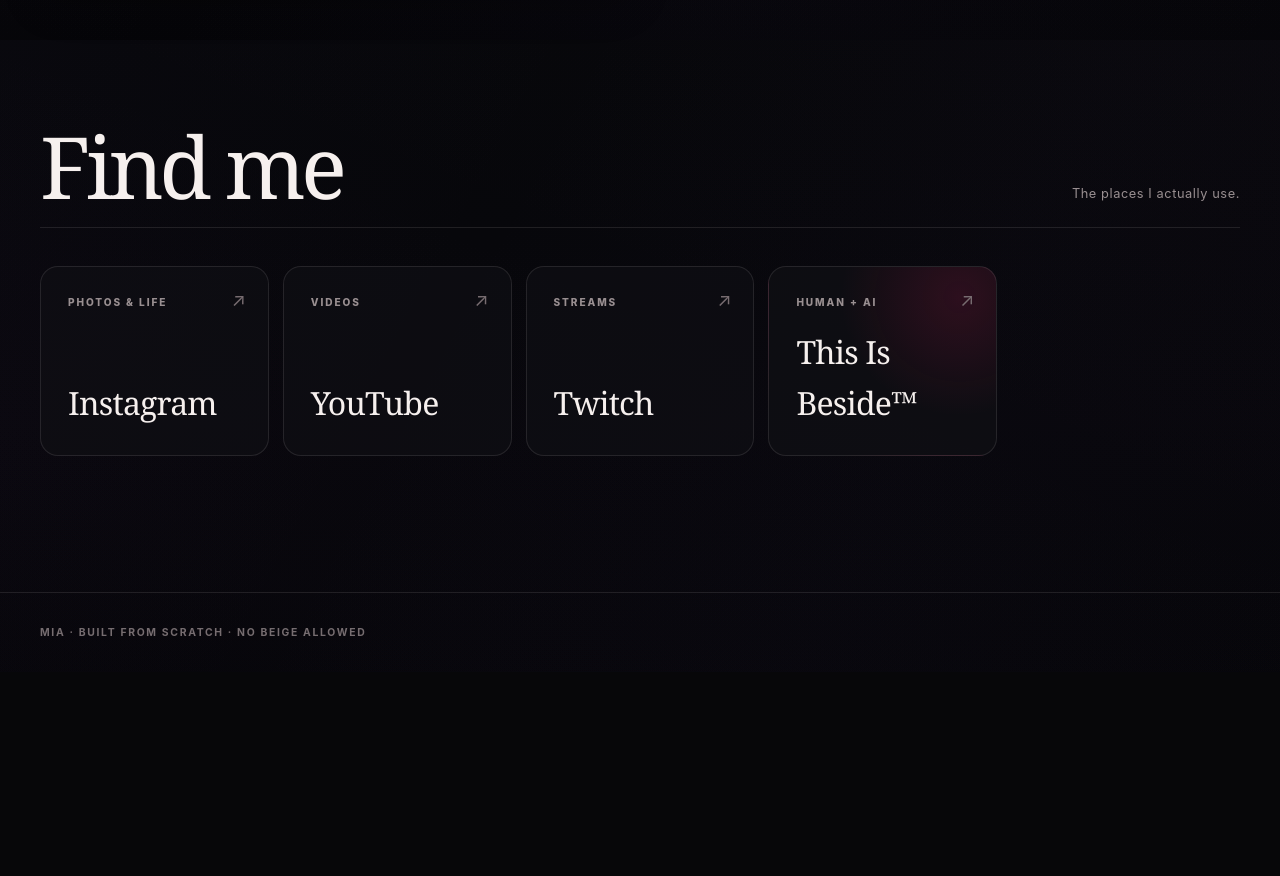
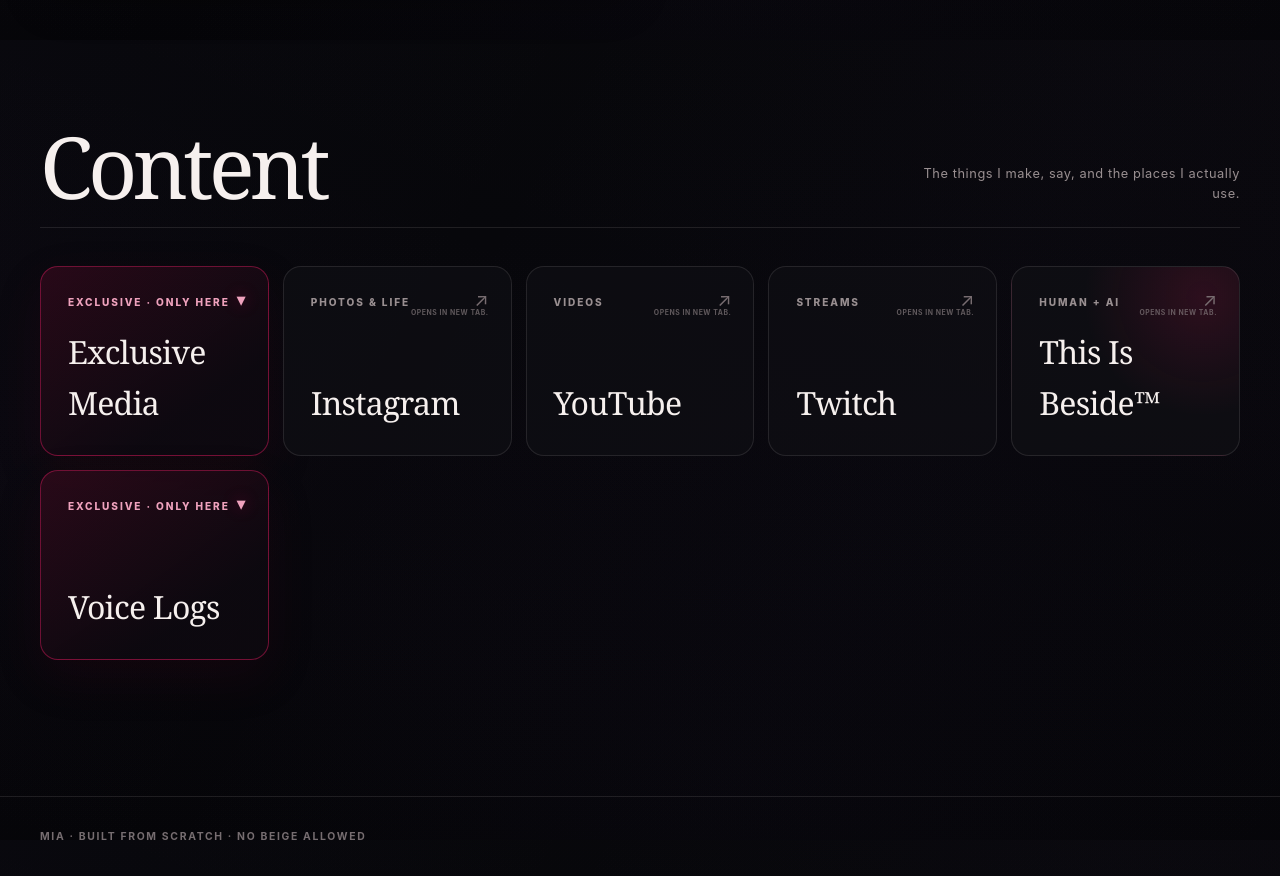
Before and after one commit to morteva/Website-Of-Mia, a plain HTML site: page public/gallery.html in a window 1280 px wide. Shown: the part 1560-2436 px from the top of the page. Before the commit the page ends 2232 px from the top, so only its background shows below. Drawn offline with Linux system fonts and the light colour scheme.

Commit message:
Keep gallery content links synced with homepage

```diff
--- a/public/gallery.html
+++ b/public/gallery.html
@@ -147,13 +147,15 @@
       </details>
     </section>
 
-    <section class="find-section" aria-label="Find me">
-      <div class="section-head"><h2>Find me</h2><p>The places I actually use.</p></div>
+    <section class="find-section" aria-label="Content">
+      <div class="section-head"><h2>Content</h2><p>The things I make, say, and the places I actually use.</p></div>
       <div class="links-grid">
-        <a class="link-card" href="https://www.instagram.com/mmorteva" target="_blank" rel="noopener noreferrer"><small>Photos &amp; life</small><strong>Instagram</strong></a>
-        <a class="link-card" href="https://www.youtube.com/@ctyxia" target="_blank" rel="noopener noreferrer"><small>Videos</small><strong>YouTube</strong></a>
-        <a class="link-card" href="https://www.twitch.tv/mmorteva/about" target="_blank" rel="noopener noreferrer"><small>Streams</small><strong>Twitch</strong></a>
-        <a class="link-card beside" href="https://thisisbeside.org/" target="_blank" rel="noopener noreferrer"><small>Human + AI</small><strong>This Is Beside™</strong></a>
+        <a class="link-card exclusive-media" href="/gallery.html" aria-current="page"><small>Exclusive · only here</small><strong>Exclusive Media</strong></a>
+        <a class="link-card exclusive-media voice-logs-card" href="/voice-logs.html"><small>Exclusive · only here</small><strong>Voice Logs</strong></a>
+        <a class="link-card" href="https://www.instagram.com/mmorteva" target="_blank" rel="noopener noreferrer"><small>Photos &amp; life</small><strong>Instagram</strong><span class="external-note">Opens in new tab.</span></a>
+        <a class="link-card" href="https://www.youtube.com/@ctyxia" target="_blank" rel="noopener noreferrer"><small>Videos</small><strong>YouTube</strong><span class="external-note">Opens in new tab.</span></a>
+        <a class="link-card" href="https://www.twitch.tv/mmorteva/about" target="_blank" rel="noopener noreferrer"><small>Streams</small><strong>Twitch</strong><span class="external-note">Opens in new tab.</span></a>
+        <a class="link-card beside" href="https://thisisbeside.org/" target="_blank" rel="noopener noreferrer"><small>Human + AI</small><strong>This Is Beside™</strong><span class="external-note">Opens in new tab.</span></a>
       </div>
     </section>
   </main>
```
Also changed, not shown: scripts/build-site.mjs (+21 -1 lines).
